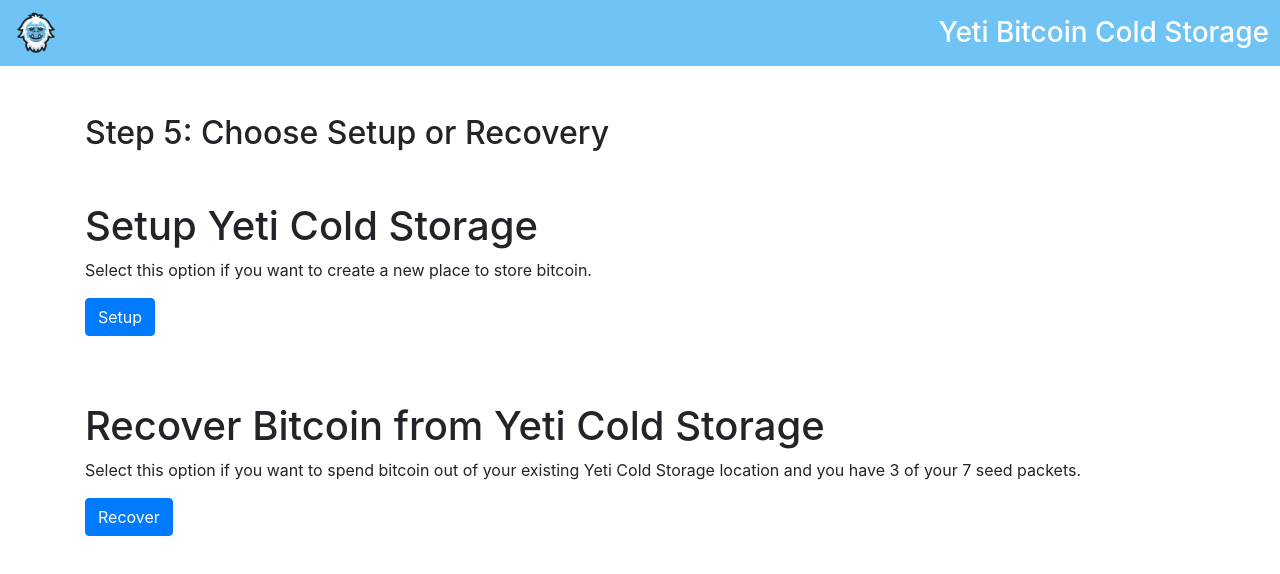
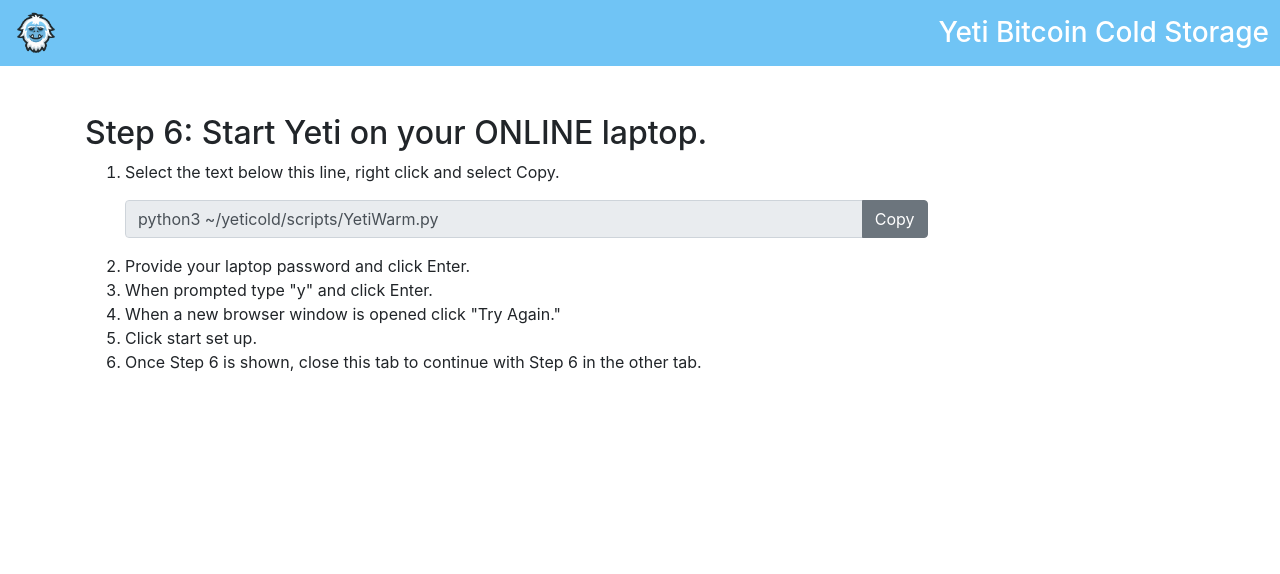
Before and after one commit to JWWeatherman/yetihosted, a Vue app: page /Warm/step5 in a window 1280 px wide. Shown: the top 574 px of the page. Built offline with nearby package versions, Linux system fonts and the light colour scheme; what vue-default-value would draw is missing.

Commit message:
added yetiwarm templates

```diff
--- a/src/components/YetiWarmRecoveryStartup6.vue
+++ /dev/null
@@ -1,33 +0,0 @@
-<template>
-    <div class="container" style="margin-top: 3rem;">
-      <h2>Step 6: Start Yeti on your ONLINE laptop.</h2>
-      <ol>
-          <li>Select the text below this line, right click and select Copy.</li>
-          <div style="width:75%;" class="input-group mb-3 mt-3">
-            <input v-on:click="copy1" v-b-tooltip.click v-b-tooltip.blur title="Copied" readonly type="text" class="form-control" aria-label="Default" id="copy1" aria-describedby="inputGroup-sizing-default" value="python3 ~/yeticold/scripts/YetiColdRecoveryOnline.py">
-            <div class="input-group-append">
-              <span v-on:click="copy1" class="btn btn-secondary" id="basic-addon2">Copy</span>
-            </div>
-          </div>
-          <li>In the terminal window right click and select Paste and then click Enter</li>
-          <li>Provide your laptop password and click Enter</li>
-          <li>When prompted type "y" and click Enter</li>
-          <li>When a new browser window is opened click "Try Again"</li>
-          <li>Once Step 7, close this tab to continue with Step 7 in the other tab.</li>
-      </ol>
-    </div>
-</template>
-
-<script>
-export default {
-  name: 'Step6',
-  methods: {
-    copy1 () {
-      let copyText = document.getElementById("copy1")
-      copyText.select()
-      copyText.setSelectionRange(0, 99999)
-      document.execCommand("copy")
-    }
-  }
-}
-</script>
--- a/src/components/YetiWarmStartup5.vue
+++ b/src/components/YetiWarmStartup5.vue
@@ -1,31 +1,31 @@
 <template>
     <div class="container" style="margin-top: 3rem;">
-      <h2 style="margin-bottom:50px;">Step 5: Choose Setup or Recovery</h2>
-      <div class="hero-unit">
-          <h1>Setup Yeti Cold Storage</h1>
-          <p>Select this option if you want to create a new place to store bitcoin.</p>
-          <p>
-            <input v-on:click="start" style="margin-bottom:50px;" class="btn btn-primary btn-large" type="submit" id="next" value="Setup">
-          </p>
-      </div>
-      <div class="hero-unit">
-          <h1>Recover Bitcoin from Yeti Cold Storage</h1>
-          <p>Select this option if you want to spend bitcoin out of your existing Yeti Cold Storage location and you have 3 of your 7 seed packets.</p>
-          <p>
-            <input v-on:click="recover" style="margin-bottom:50px;" class="btn btn-primary btn-large" type="submit" id="next" value="Recover">
-          </p>
-      </div>
+      <h2>Step 6: Start Yeti on your ONLINE laptop.</h2>
+      <ol>
+          <li>Select the text below this line, right click and select Copy.</li>
+          <div style="width:75%;" class="input-group mb-3 mt-3">
+            <input v-on:click="copy1" v-b-tooltip.click v-b-tooltip.blur title="Copied" readonly type="text" class="form-control" aria-label="Default" id="copy1" aria-describedby="inputGroup-sizing-default" value="python3 ~/yeticold/scripts/YetiWarm.py">
+            <div class="input-group-append">
+              <span v-on:click="copy1" class="btn btn-secondary" id="basic-addon2">Copy</span>
+            </div>
+          </div>
+          <li>Provide your laptop password and click Enter.</li>
+          <li>When prompted type "y" and click Enter.</li>
+          <li>When a new browser window is opened click "Try Again."</li>
+          <li>Click start set up.</li>
+          <li>Once Step 6 is shown, close this tab to continue with Step 6 in the other tab.</li>
+      </ol>
     </div>
 </template>
 
 <script>
 export default {
   methods: {
-    start () {
-      this.$router.push({path: '/Warm/step6'})
-    },
-    recover () {
-      this.$router.push({path: '/Warm/Recovery/step6'})
+    copy1 () {
+      let copyText = document.getElementById("copy1")
+      copyText.select()
+      copyText.setSelectionRange(0, 99999)
+      document.execCommand("copy")
     }
   }
 }
--- a/src/components/YetiWarmStartup6.vue
+++ /dev/null
@@ -1,31 +0,0 @@
-<template>
-    <div class="container" style="margin-top: 3rem;">
-      <h2>Step 6: Start Yeti on your ONLINE laptop.</h2>
-      <ol>
-          <li>Select the text below this line, right click and select Copy.</li>
-          <div style="width:75%;" class="input-group mb-3 mt-3">
-            <input v-on:click="copy1" v-b-tooltip.click v-b-tooltip.blur title="Copied" readonly type="text" class="form-control" aria-label="Default" id="copy1" aria-describedby="inputGroup-sizing-default" value="python3 ~/yeticold/scripts/YetiColdOnline.py">
-            <div class="input-group-append">
-              <span v-on:click="copy1" class="btn btn-secondary" id="basic-addon2">Copy</span>
-            </div>
-          </div>
-          <li>Provide your laptop password and click Enter.</li>
-          <li>When prompted type "y" and click Enter.</li>
-          <li>When a new browser window is opened click "Try Again."</li>
-          <li>Once Step 7 is shown, close this tab to continue with Step 7 in the other tab.</li>
-      </ol>
-    </div>
-</template>
-
-<script>
-export default {
-  methods: {
-    copy1 () {
-      let copyText = document.getElementById("copy1")
-      copyText.select()
-      copyText.setSelectionRange(0, 99999)
-      document.execCommand("copy")
-    }
-  }
-}
-</script>
--- a/src/router/index.js
+++ b/src/router/index.js
@@ -12,8 +12,6 @@ import YetiWarmStartup2 from '@/components/YetiWarmStartup2'
 import YetiWarmStartup3 from '@/components/YetiWarmStartup3'
 import YetiWarmStartup4 from '@/components/YetiWarmStartup4'
 import YetiWarmStartup5 from '@/components/YetiWarmStartup5'
-import YetiWarmStartup6 from '@/components/YetiWarmStartup6'
-import YetiWarmRecoveryStartup6 from '@/components/YetiWarmRecoveryStartup6'
 import ComingSoon from '@/components/ComingSoon'
 import Overview from '@/components/overview'
 
@@ -96,16 +94,6 @@ export default new Router({
       component: YetiWarmStartup5
     },
     {
-      path: '/Warm/Recovery/step6',
-      name: 'YetiWarmRecoveryStartup6',
-      component: YetiWarmRecoveryStartup6
-    },
-    {
-      path: '/Warm/step6',
-      name: 'YetiWarmStartup6',
-      component: YetiWarmStartup6
-    },
-    {
       path: '/Hot/step4',
       name: 'YetiColdStartup4',
       component: YetiColdStartup4
```
